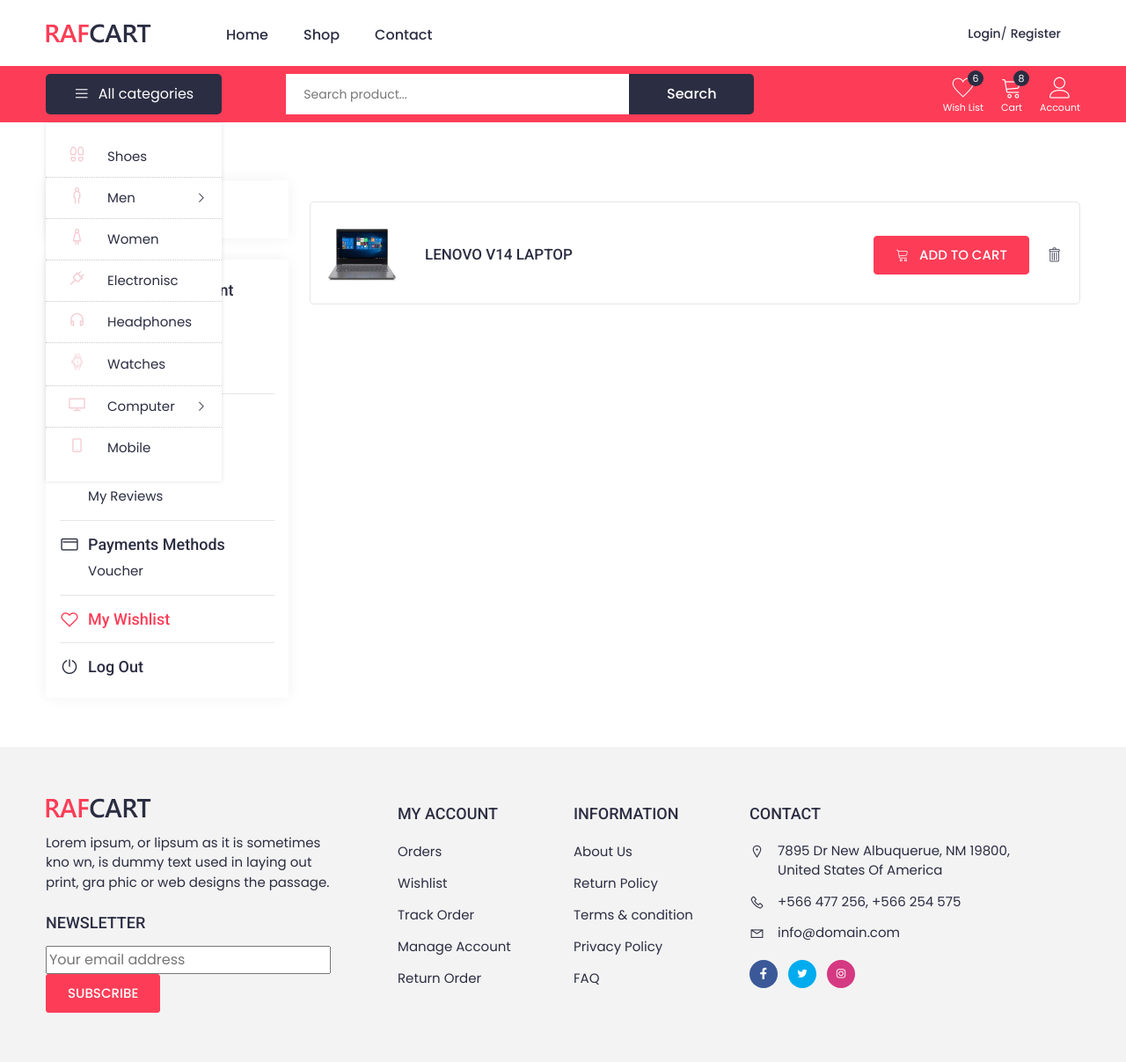
After one commit to Islam412/DJ-store, a Django app: page /shop/wishlist/ in a window 1280 px wide. The commit adds this page. Shown: the whole page at 88% size. Run offline with Django 4.2, Linux system fonts and the light colour scheme; data comes from the database, SQL or seed files in the repository; both versions use the stored data as it was after the commit; some libraries are stand-ins or nearby versions.

Commit message:
add wishlist page logic

```diff
--- a/shop/admin.py
+++ b/shop/admin.py
@@ -1,6 +1,7 @@
 from django.contrib import admin
-from . models import Product,Cart
+from . models import Product,Cart,WishlistItem
 # Register your models here.
 
 admin.site.register(Product)
 admin.site.register(Cart)
+admin.site.register(WishlistItem)
--- a/shop/models.py
+++ b/shop/models.py
@@ -50,3 +50,16 @@
 
     def __str__(self):
         return f"{self.quantity} x {self.product.name} in Cart for {self.cart.user.username}"
+
+
+
+
+
+
+
+class WishlistItem(models.Model):
+    name = models.CharField(max_length=100)
+    Image = models.ImageField(upload_to='wishlist_images/', blank=True, null=True)
+
+    def __str__(self):
+        return self.name
--- a/shop/urls.py
+++ b/shop/urls.py
@@ -8,6 +8,7 @@
     path('cart/', views.view_cart, name='cart'),
     path('add_to_cart/<int:product_id>/', views.add_to_cart, name='add_to_cart'),
     path('cart/<int:item_id>/delete/', views.delete_cart_item, name='delete_cart_item'),
-
-
+    path('wishlist/',views.wishlistitem_list, name='wishlist_list'),
+    path('wishlist/add/<int:id>/', views.add_to_wishlist, name='add_to_wishlist'),
+    path('wishlist/delete/<int:id>/', views.delete_wishlist_item, name='delete_wishlist_item'),
 ]
--- a/shop/views.py
+++ b/shop/views.py
@@ -2,7 +2,7 @@
 from django.shortcuts import get_object_or_404, redirect
 from .models import Product,Cart, CartItem
 from django.views.generic import ListView,DeleteView,DetailView
-
+from .models import WishlistItem
 # Create your views here.
 
 class ShopView(ListView):
@@ -53,3 +53,29 @@
     cart_item = get_object_or_404(CartItem, id=item_id)
     cart_item.delete()
     return redirect('cart')
+
+
+
+
+
+
+
+
+
+
+
+def add_to_wishlist(request, id):
+    item = Product.objects.get(id=id)  # Replace YourShopItemModel with your actual shop item model.
+    WishlistItem.objects.create(name=item.Name, Image = item.Image )
+    return redirect('wishlist_list')
+
+
+def wishlistitem_list(request):
+    pro = WishlistItem.objects.all()
+    return render(request,'wishlist/wishlistitem_list.html',{'pro':pro})
+
+
+
+def delete_wishlist_item(request, id):
+    WishlistItem.objects.filter(id=id).delete()
+    return redirect('wishlist_list')
--- a/templates/base.html
+++ b/templates/base.html
@@ -308,7 +308,8 @@
                     </div>
                 </div>
                 <div class="header_icon d-flex align-items-center">
-                    <a href="wish-list.html" class="icon_wrp text-center wishlist ms-0">
+
+                    <a href="{% url 'wishlist_list'  %}" class="icon_wrp text-center wishlist ms-0">
                         <span class="icon">
                             <i class="icon-heart"></i>
                         </span>
--- a/templates/shop/shop.html
+++ b/templates/shop/shop.html
@@ -313,6 +313,7 @@
                         </p>
                         <div class="product_list_btns">
                         <a href="{% url 'add_to_cart' pro.id %}" class="default_btn small rounded me-sm-3 me-2 px-4"><i class="icon-cart me-2"></i> Add to Cart</a>
+                        <a href="{% url 'add_to_wishlist' pro.id %}" class="default_btn small rounded me-sm-3 me-2 px-4"><i class="icon-heart"></i> Add to wishlist</a>
 
                         </div>
                       </div>
--- /dev/null
+++ b/templates/wishlist/wishlistitem_list.html
@@ -0,0 +1,126 @@
+{% extends "base.html" %}
+{% load static %}
+{% block content %}
+
+<div class="container">
+    <div class="breadcrumbs">
+        <a href="index-1.html"><i class="las la-home"></i></a>
+        <a href="#" class="active">Wishlist</a>
+    </div>
+</div>
+<div class="my_account_wrap section_padding_b">
+      <div class="container">
+        <div class="row">
+          <!--  account sidebar  -->
+          <div class="col-lg-3">
+            <div class="account_sidebar">
+              <div class="account_profile position-relative shadow_sm">
+                <div class="acprof_img">
+                  <a href="account.html">
+                    <img
+                      loading="lazy"
+                      src="assets/images/avatar-2.png"
+                      alt="user"
+                    />
+                  </a>
+                </div>
+                <div class="acprof_cont">
+                  <p>Hello,</p>
+                  <h4>Russell Ahmed</h4>
+                </div>
+                <div class="profile_hambarg d-lg-none d-block">
+                  <i class="las la-bars"></i>
+                </div>
+              </div>
+              <div class="acprof_wrap shadow_sm">
+                <div class="acprof_links">
+                  <a href="account.html">
+                    <h4 class="acprof_link_title">
+                      <i class="lar la-id-card"></i>
+                      Manage My Account
+                    </h4>
+                  </a>
+                  <a href="account-profile-info.html">Profile Information</a>
+                  <a href="account-manage-address.html">Manage Address</a>
+                  <a href="account-change-password.html">Change Password</a>
+                </div>
+                <div class="acprof_links">
+                  <a href="account-order-history.html">
+                    <h4 class="acprof_link_title">
+                      <i class="las la-gift"></i>
+                      My Order History
+                    </h4>
+                  </a>
+                  <a href="account-return-order.html">My Returns</a>
+                  <a href="account-order-cancel.html">My Cancellations</a>
+                  <a href="account-my-reviews.html">My Reviews</a>
+                </div>
+                <div class="acprof_links">
+                  <a href="account-payment-methods.html">
+                    <h4 class="acprof_link_title">
+                      <i class="lar la-credit-card"></i>
+                      Payments Methods
+                    </h4>
+                  </a>
+                  <a href="account-voucher.html">Voucher</a>
+                </div>
+                <div class="acprof_links">
+                  <a href="wish-list.html" class="active">
+                    <h4 class="ac_link_title">
+                      <i class="lar la-heart"></i>
+                      My Wishlist
+                    </h4>
+                  </a>
+                </div>
+                <div class="acprof_links border-0">
+                  <a href="login.html">
+                    <h4 class="acprof_link_title">
+                      <i class="las la-power-off"></i>
+                      Log Out
+                    </h4>
+                  </a>
+                </div>
+              </div>
+            </div>
+          </div>
+
+          <!-- account content -->
+
+          <div class="col-lg-9">
+            <div class="shop_cart_wrap wishlist">
+             {% for pro in pro %}
+              <div class="single_shop_cart d-flex align-items-center flex-wrap">
+                <div class="cart_img mb-4 mb-md-0">
+                  <img
+                    loading="lazy"
+                    src="{{pro.Image.url}}"
+                    alt="product"
+                  />
+                </div>
+                <div class="cart_cont">
+                  <a href="product-view.html"
+                    ><h5>{{pro.name}}</h5></a
+                  >
+                </div>
+
+                <div class="cart_price ms-md-auto ms-0">
+                  <p></p>
+                </div>
+                <div class="wish_cart_btn ms-md-auto ms-0 mt-3 mt-md-0">
+                  <a href="{% url 'add_to_cart' pro.id %}" class="default_btn small rounded me-sm-3 me-2 px-4"><i class="icon-cart me-2"></i> Add to Cart</a>
+                </div>
+                <div
+                  class="cart_remove ms-auto align-self-end align-self-md-center"
+                >
+                  <i class="icon-trash"></i>
+                </div>
+              </div>
+             {% endfor %}
+
+            </div>
+
+          </div>
+        </div>
+      </div>
+    </div>
+{% endblock content %}
```
Also changed, not shown: db.sqlite3, project/settings.py (line endings or trailing spaces), shop/migrations/0004_wishlistitem.py (added), shop/migrations/0005_remove_wishlistitem_description_wishlistitem_image.py (added), shop/migrations/0006_alter_wishlistitem_image.py (added).
